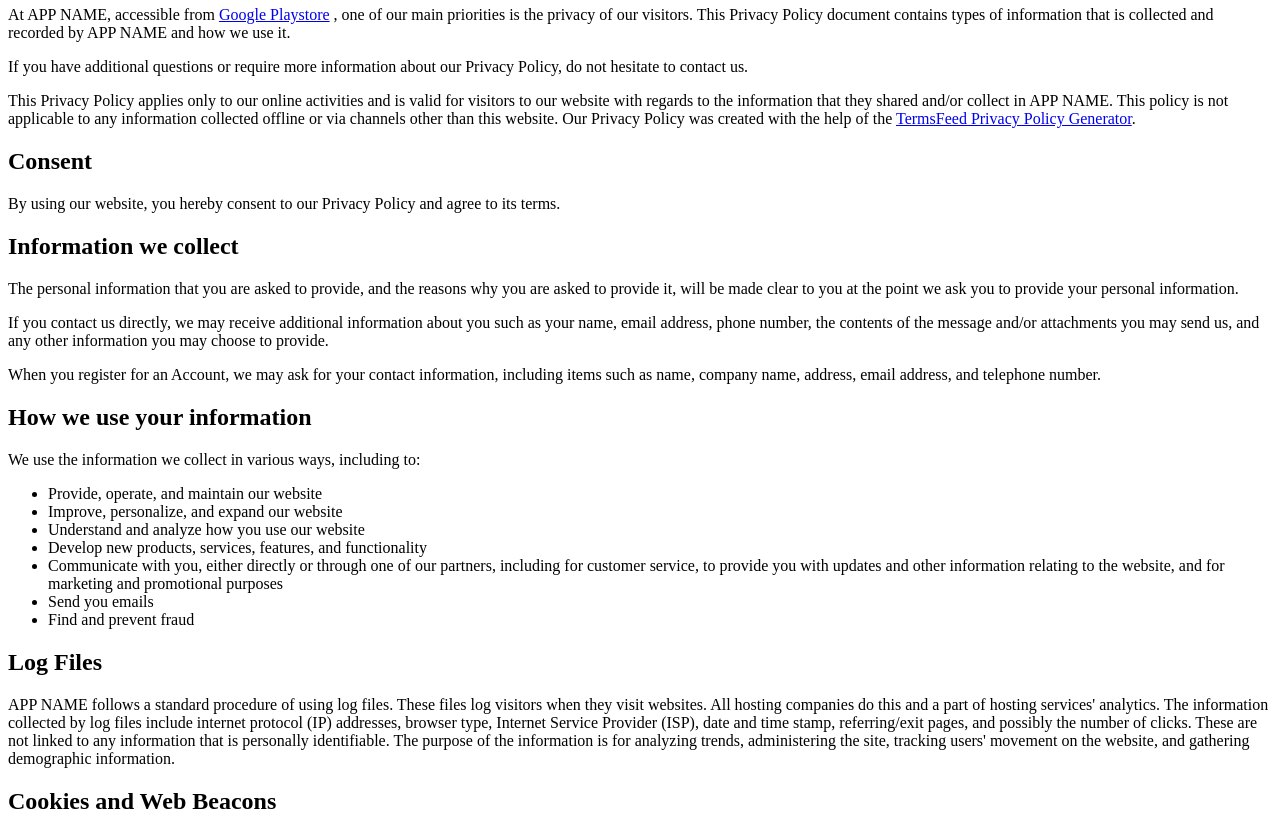
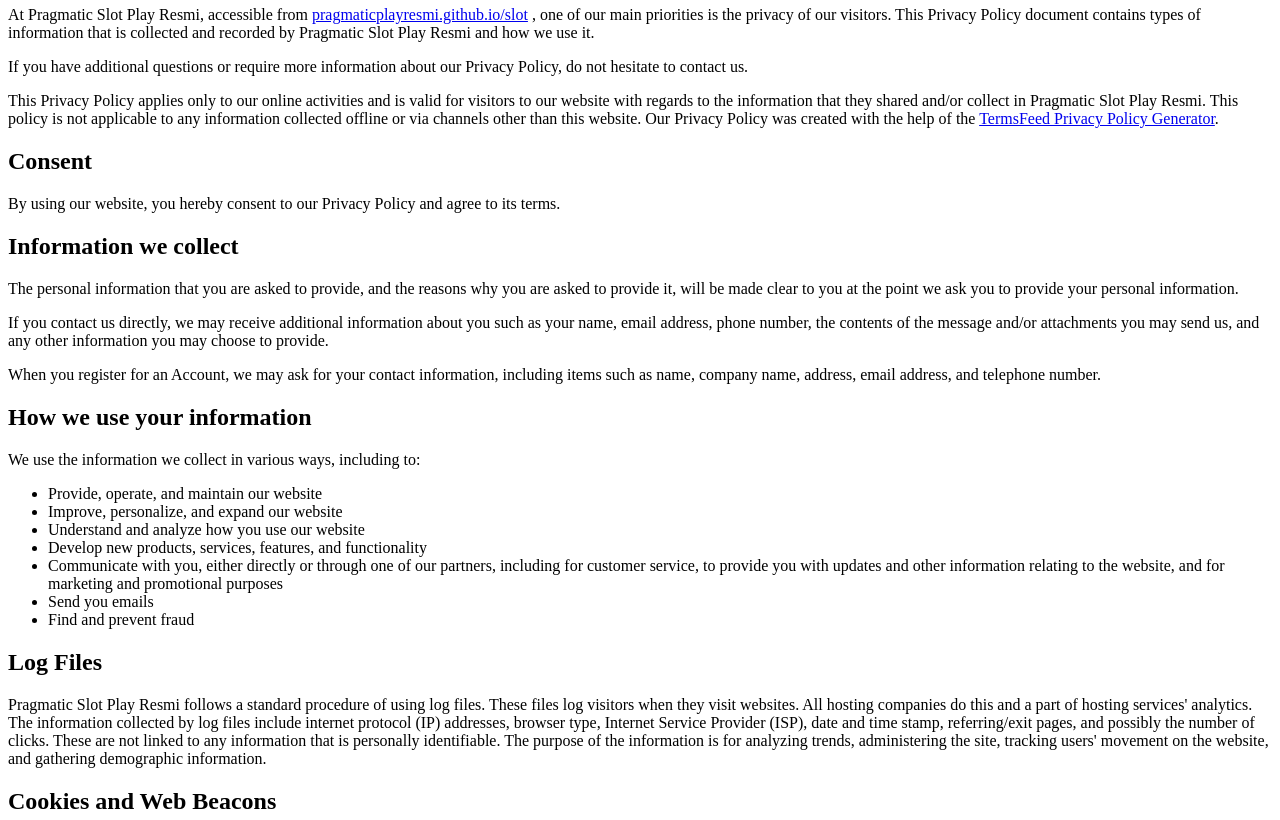
Before and after one commit to imamp27/slotter, a plain HTML site: page privacy.html in a window 1280 px wide. Shown: the part 60-880 px from the top of the page. Drawn offline with Linux system fonts and the light colour scheme.

Commit message:
Update privacy.html

```diff
--- a/privacy.html
+++ b/privacy.html
@@ -4,11 +4,11 @@
 <meta name="viewport" content="width=device-width">
 <meta http-equiv="content-type" content="text/html;charset=utf-8">
 <script>
-	var app = 'APP NAME';
-	var email = 'abc@gmail.com';
+	var app = 'Pragmatic Slot Play Resmi';
+	var email = '138cashgroups@gmail.com';
 	var pkg = 'www.www.www';
-	var link = 'https://github.io/slot';
-	var linktitle = 'Google Playstore';
+	var link = 'https://pragmaticplayresmi.github.io/slot';
+	var linktitle = 'pragmaticplayresmi.github.io/slot';
 </script>
 <title>privacy policy</title>
 </head>
```
